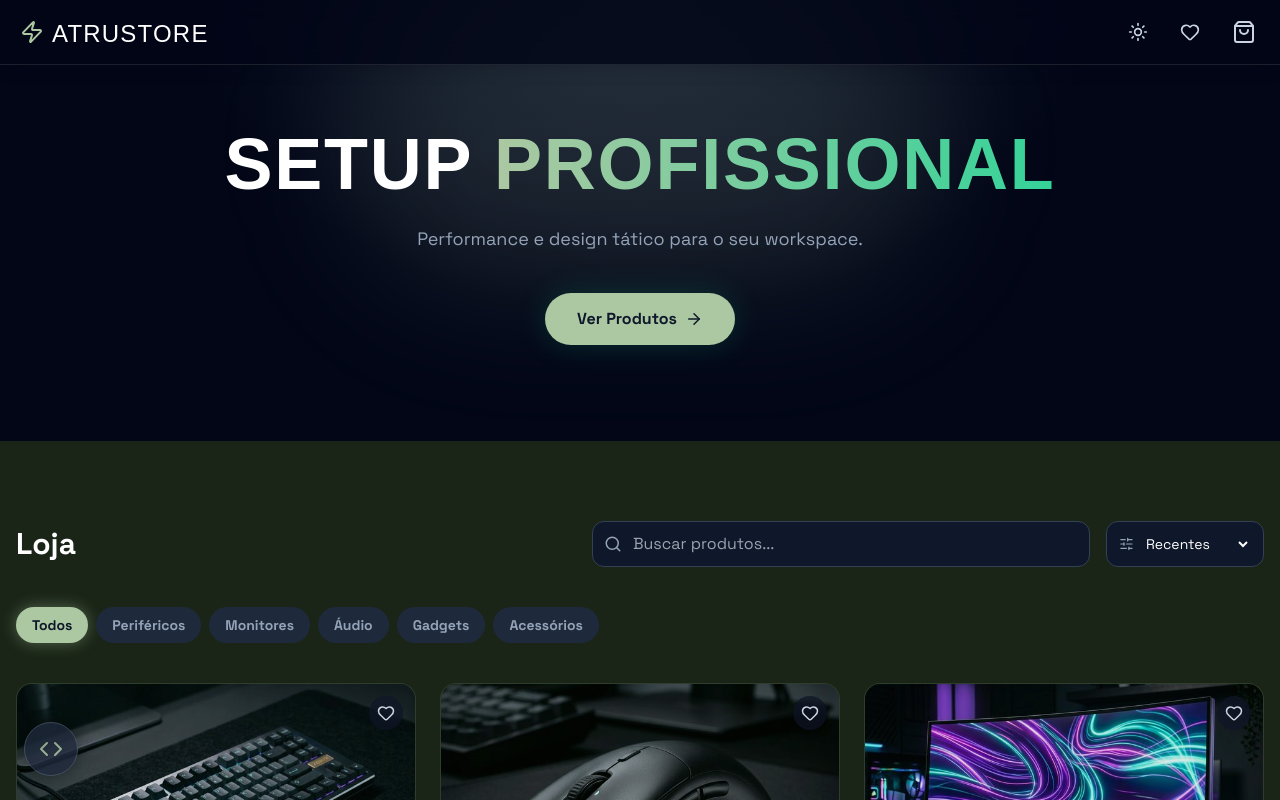
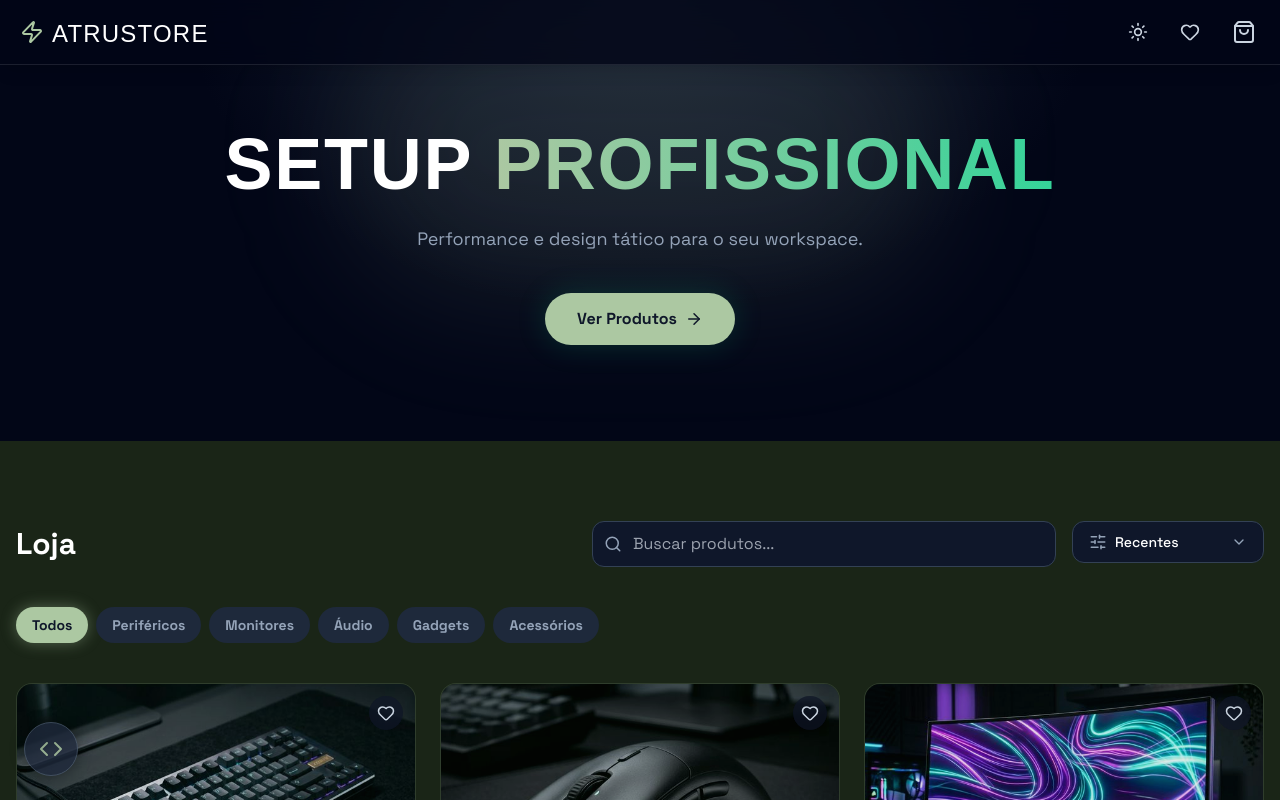
Before and after one commit to AtruDev/AtruStore, a React (Vite) app: page / in a window 1280 px wide. Shown: the top 800 px of the page. Built offline with nearby package versions, Linux system fonts and the light colour scheme; a web font is replaced by a local one.

Commit message:
fix: substitui select nativo por dropdown customizado no filtro de ordenação

```diff
--- a/src/pages/Home.tsx
+++ b/src/pages/Home.tsx
@@ -5,7 +5,8 @@ import { ProductCard } from "../components/ProductCard";
 import { ProductCardSkeleton } from "../components/ProductCardSkeleton";
 import { products } from "../data/products";
 import { Category } from "../@types/store";
-import { Search, SlidersHorizontal } from "lucide-react";
+import { Search, SlidersHorizontal, ChevronDown } from "lucide-react";
+import { AnimatePresence } from "framer-motion";
 
 export const Home = () => {
 
@@ -13,6 +14,13 @@ export const Home = () => {
   const [searchQuery, setSearchQuery] = useState("");
   const [sortOption, setSortOption] = useState("news");
   const [isLoading, setIsLoading] = useState(true);
+  const [isSortOpen, setIsSortOpen] = useState(false);
+
+  const sortOptionsMap = {
+    "news": "Recentes",
+    "price-asc": "Menor Preço",
+    "price-desc": "Maior Preço"
+  };
 
   useEffect(() => {
     const timer = setTimeout(() => {
@@ -65,18 +73,49 @@ export const Home = () => {
                   className="w-full bg-white dark:bg-slate-900 border border-slate-300 dark:border-slate-700 text-slate-900 dark:text-white pl-10 pr-4 py-2.5 rounded-xl focus-visible:ring-2 focus-visible:ring-primary focus-visible:outline-none focus:border-primary transition-colors"
                 />
              </div>
-             {/* Sort */}
-             <div className="flex items-center gap-2 bg-white dark:bg-slate-900 border border-slate-300 dark:border-slate-700 rounded-xl px-3 py-1 w-full sm:w-auto focus-within:ring-2 focus-within:ring-primary">
-                <SlidersHorizontal className="text-slate-500 dark:text-slate-400" size={18} />
-                <select
-                  value={sortOption}
-                  onChange={(e) => setSortOption(e.target.value)}
-                  className="bg-transparent text-slate-900 dark:text-white outline-none w-full py-1.5 cursor-pointer text-sm"
+             {/* Custom Sort Dropdown */}
+             <div className="relative">
+                <button
+                  onClick={() => setIsSortOpen(!isSortOpen)}
+                  className="flex items-center justify-between gap-2 bg-white dark:bg-slate-900 border border-slate-300 dark:border-slate-700 rounded-xl px-4 py-2.5 w-full sm:w-48 focus-visible:ring-2 focus-visible:ring-primary focus-visible:outline-none transition-colors"
                 >
-                  <option value="news">Recentes</option>
-                  <option value="price-asc">Menor Preço</option>
-                  <option value="price-desc">Maior Preço</option>
-                </select>
+                  <div className="flex items-center gap-2">
+                    <SlidersHorizontal className="text-slate-500 dark:text-slate-400" size={18} />
+                    <span className="text-slate-900 dark:text-white text-sm font-medium">
+                      {sortOptionsMap[sortOption as keyof typeof sortOptionsMap]}
+                    </span>
+                  </div>
+                  <ChevronDown className={`text-slate-500 dark:text-slate-400 w-4 h-4 transition-transform ${isSortOpen ? "rotate-180" : ""}`} />
+                </button>
+
+                <AnimatePresence>
+                  {isSortOpen && (
+                    <motion.div
+                      initial={{ opacity: 0, y: -10 }}
+                      animate={{ opacity: 1, y: 0 }}
+                      exit={{ opacity: 0, y: -10 }}
+                      transition={{ duration: 0.2 }}
+                      className="absolute right-0 top-full mt-2 w-full sm:w-48 bg-white dark:bg-slate-900 border border-slate-200 dark:border-slate-800 rounded-xl shadow-xl overflow-hidden z-[60]"
+                    >
+                      {Object.entries(sortOptionsMap).map(([key, label]) => (
+                        <button
+                          key={key}
+                          onClick={() => {
+                            setSortOption(key);
+                            setIsSortOpen(false);
+                          }}
+                          className={`w-full text-left px-4 py-2.5 text-sm transition-colors ${
+                            sortOption === key
+                              ? "bg-primary/10 text-primary dark:text-primary font-bold"
+                              : "text-slate-600 dark:text-slate-400 hover:bg-slate-50 dark:hover:bg-slate-800 hover:text-slate-900 dark:hover:text-white"
+                          }`}
+                        >
+                          {label}
+                        </button>
+                      ))}
+                    </motion.div>
+                  )}
+                </AnimatePresence>
              </div>
           </div>
         </div>
```
